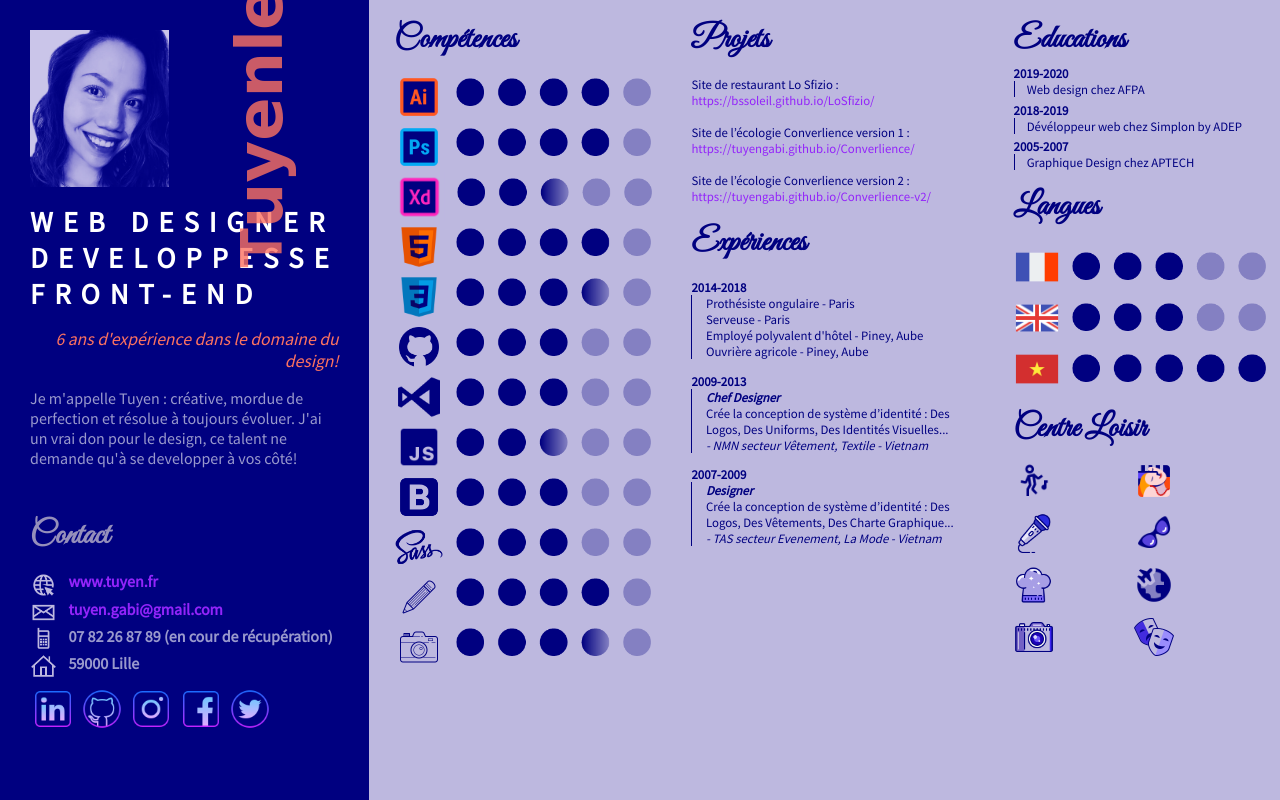
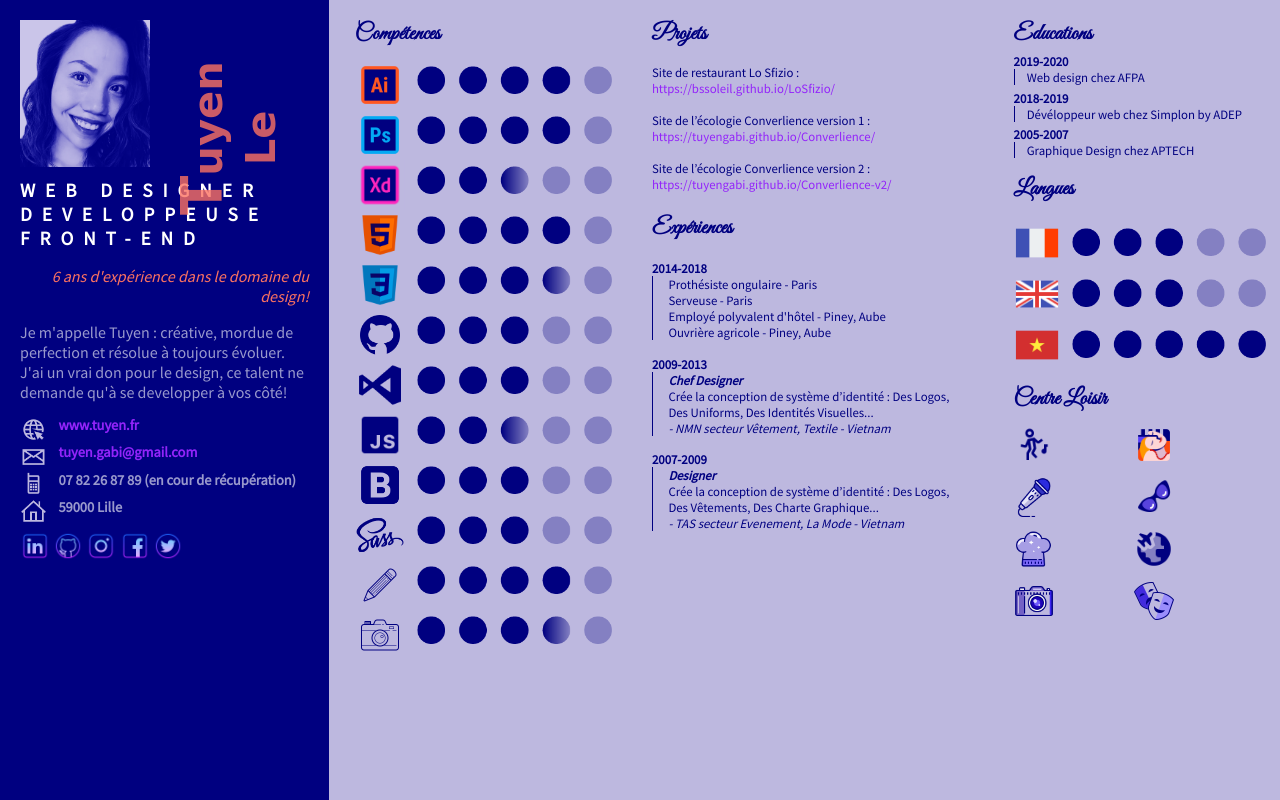
Before and after one commit to tuyengabi/my-CV, a PHP site: page / in a window 1280 px wide. Run offline with PHP 8.4, Linux system fonts and the light colour scheme; some web fonts are replaced.

Commit message:
modify media query on screen 1366px and smartphone

```diff
--- a/index.css
+++ b/index.css
@@ -1,6 +1,7 @@
     * {
         margin: 0;
         padding: 0;
+        font-size: 62,5%;
     }
 
     main {
@@ -42,10 +43,10 @@
         font-size: 5rem;
         transform: rotate(-90deg);
         color: rgba(252, 114, 96, 0.8);
+        text-align: center;
         /*background: -webkit-linear-gradient(230deg, #bdb8df 12%, #1c2bffad, #d453fcf3 70%, #bdb8df 90%);
         -webkit-background-clip: text;
         -webkit-text-fill-color: transparent;*/
-        text-align: center;
     }
     /*span {
         font-size: 5rem;
@@ -138,35 +139,44 @@
 
     @media screen and (min-width: 901px) and (max-width: 1366px) {
         .about-me {
-            padding: 30px 30px 0 30px;
+          padding: 20px 20px 0 20px;
         }
         .my-photo {
             width: 45%;
         }
         h2 {
             position: absolute;
-            left: 120px;
-            top: 90px;
-            font-size: 4rem;
+            left: 125px;
+            top: 80px;
+            font-size: 2.6rem;
         }
         span {
             font-size: 3.6rem;
         }
         h1 {
-            padding-top: 0.8rem;
-            font-size: 1.8rem;
+            padding-top: 0.4rem;
+            font-size: 1.2rem;
         }
         h3 {
-            font-size: 2rem;
+            font-size: 1.4rem;
         }
         .caption {
-            font-size: 1.1rem;
+            font-size: 1rem;
         }
         .about {
             font-size: 1rem;
         }
+        .contact {
+          padding: 0 0 0 0;
+        }
+        .contact-title {
+          display: none;
+        }
         .contact-item {
-            font-size: 1rem;
+            font-size: 0.9rem;
+        }
+        .social-icon {
+            height: 30px;
         }
     }
 
@@ -181,16 +191,16 @@
         }
         h2 {
             position: absolute;
-            left: 120px;
-            top: 90px;
-            font-size: 4rem;
+            left: 30vw;
+            top: 22vw;
+            font-size: 3rem;
         }
         span {
             font-size: 4rem;
         }
         h1 {
             padding-top: 0.8rem;
-            font-size: 1.8rem;
+            font-size: 1.4rem;
         }
         .caption {
             font-size: 1.1rem;
--- a/index.html
+++ b/index.html
@@ -19,8 +19,8 @@
 
         <section class="about-me">
             <img class="my-photo" src="images/me.png" alt="">
-            <h2><span>T</span>uyenle</h2>
-            <h1>WEB DESIGNER<br>DEVELOPPESSE FRONT-END</h1>
+            <h2><span>T</span>uyen Le</h2>
+            <h1>WEB DESIGNER<br>DEVELOPPEUSE FRONT-END</h1>
             <p class="caption">6 ans d'expérience dans le domaine du design!</p>
             <p class="about">
                 Je m'appelle Tuyen : créative, mordue de perfection et résolue à toujours évoluer. J'ai un vrai don pour le design, ce talent ne demande qu'à se developper à vos côté!
```
Also changed, not shown: 1 other file.
